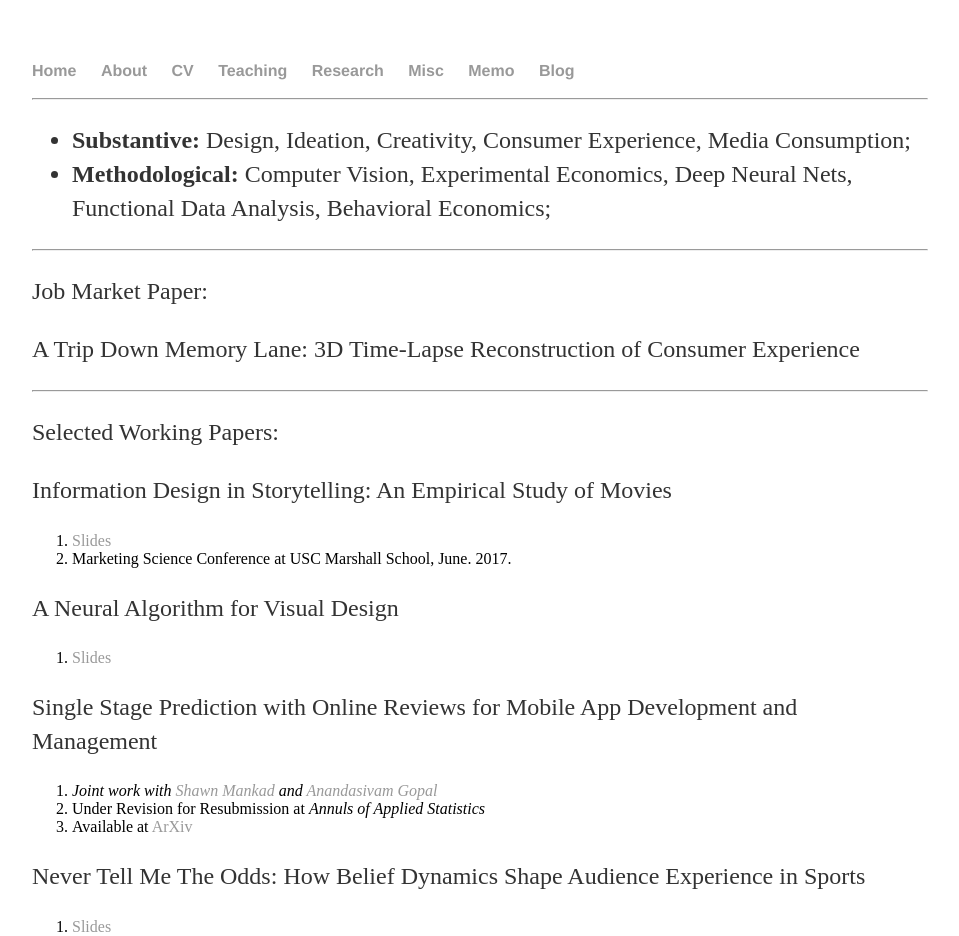
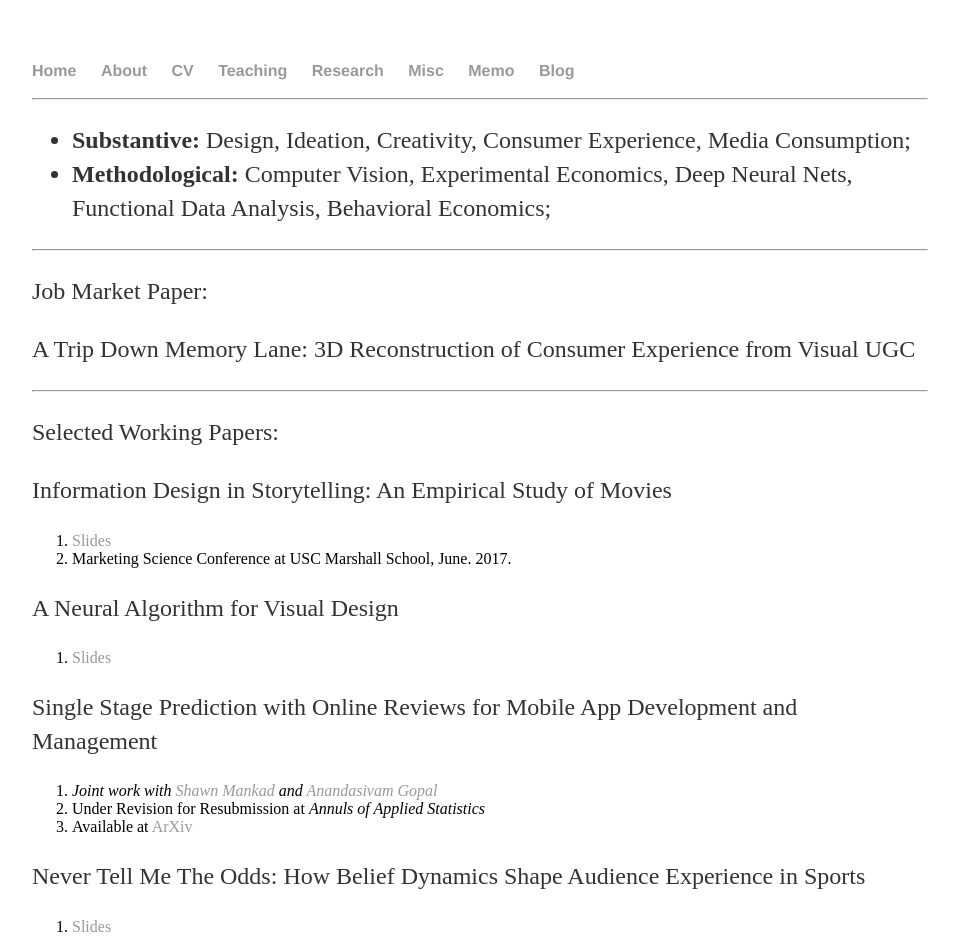
Before and after one commit to shenglih/shenglih.github.io, a Jekyll site: the page built from research/index.html, in a window 1280 px wide. Shown: the top 936 px of the page, without its empty margins (160-1119 px from the left). Built offline with Jekyll 4.4.1, drawn with Linux system fonts in a browser that asks for light colours.

Commit message:
Update index.html

```diff
--- a/research/index.html
+++ b/research/index.html
@@ -13,7 +13,7 @@ title: Shengli Hu, Research
 
 <hr>
 	<p> Job Market Paper: </p>
-	<p> A Trip Down Memory Lane: 3D Time-Lapse Reconstruction of Consumer Experience </p>
+	<p> A Trip Down Memory Lane: 3D Reconstruction of Consumer Experience from Visual UGC</p>
 	<hr>
 	<p>Selected Working Papers:</p>
 	<p>Information Design in Storytelling: An Empirical Study of Movies</p>
```
